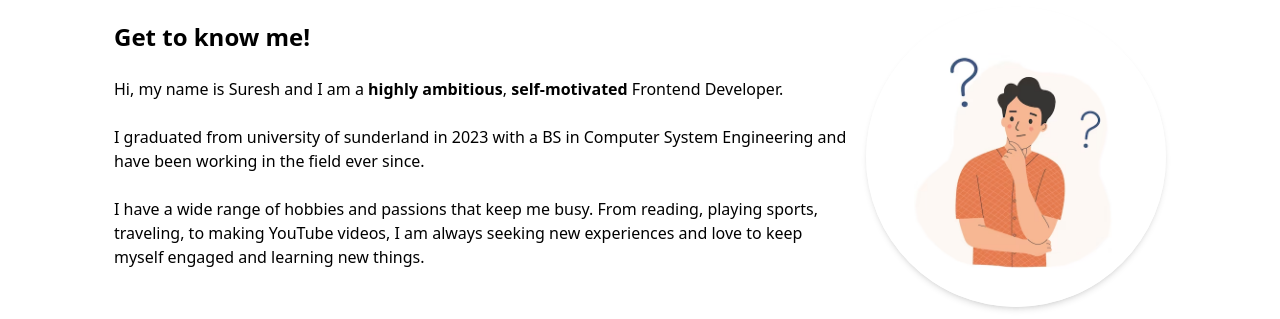
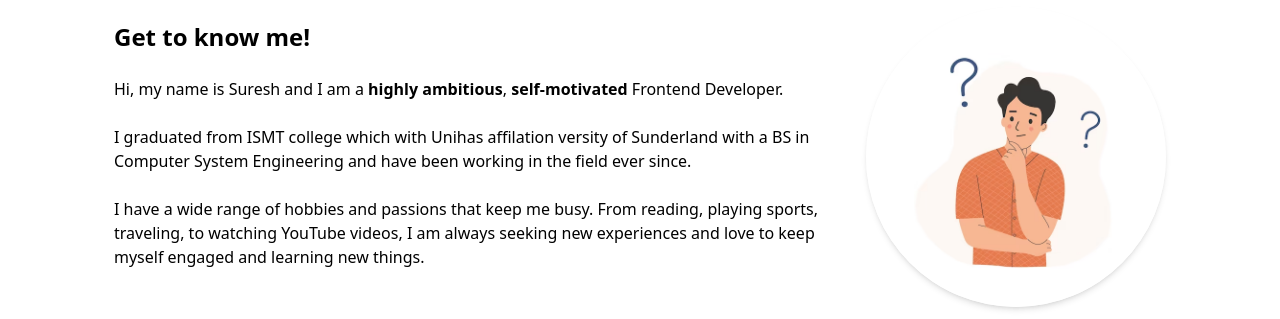
Before and after one commit to Suresh901/portfolio, a Next.js app: page / in a window 1280 px wide. Shown: the part 980-1299 px from the top of the page. Built offline with nearby package versions, Linux system fonts and the light colour scheme.

Commit message:
content in about changed

```diff
--- a/src/components/AboutPage.tsx
+++ b/src/components/AboutPage.tsx
@@ -24,14 +24,14 @@ const AboutPage = () => {
                         </p>
                         <br />
                         <p>
-                            I graduated from university of sunderland in 2023
+                            I graduated from ISMT college which  with Unihas affilation versity of Sunderland
                             with a BS in Computer System Engineering and have been working in the
                             field ever since.
                         </p>
                         <br />
                         <p>
                             I have a wide range of hobbies and passions that keep me busy.
-                            From reading, playing sports, traveling, to making YouTube videos,
+                            From reading, playing sports, traveling, to watching YouTube videos,
                             I am always seeking new experiences and love to keep myself
                             engaged and learning new things.
                         </p>
```
